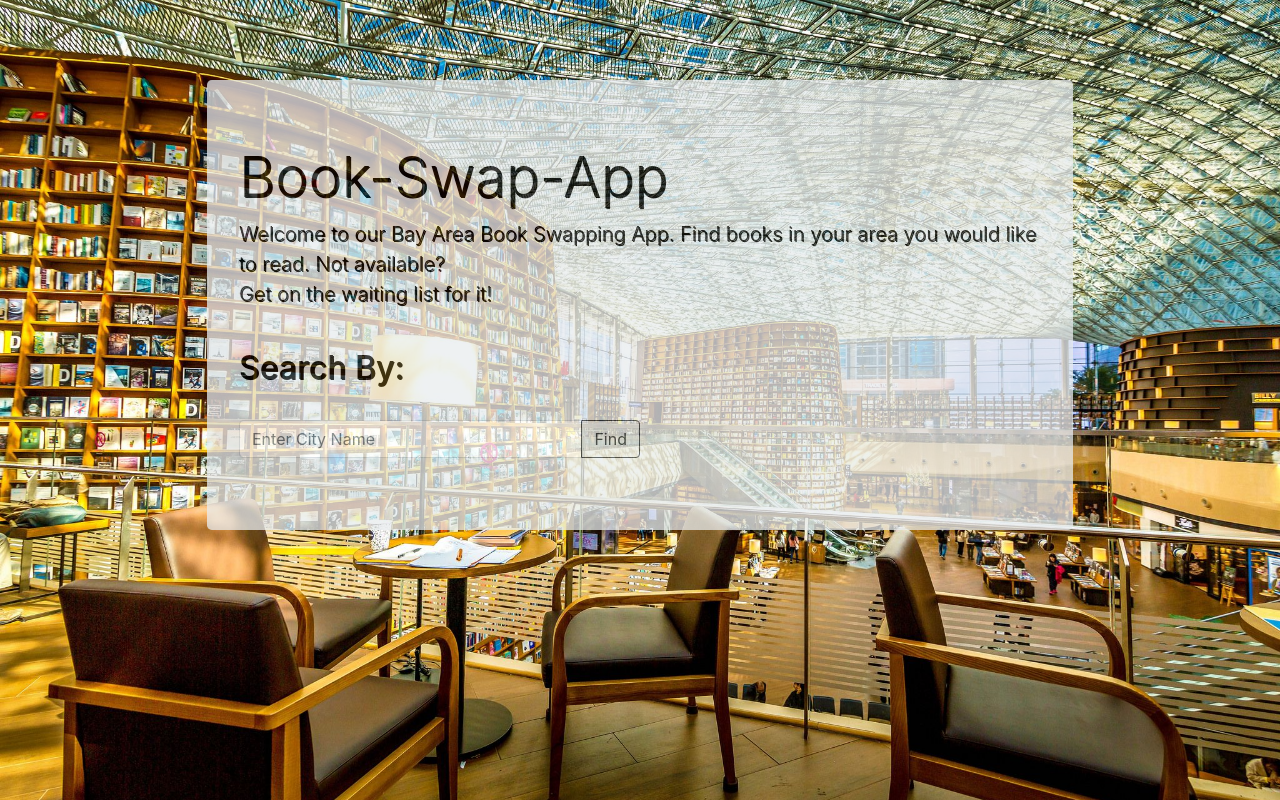
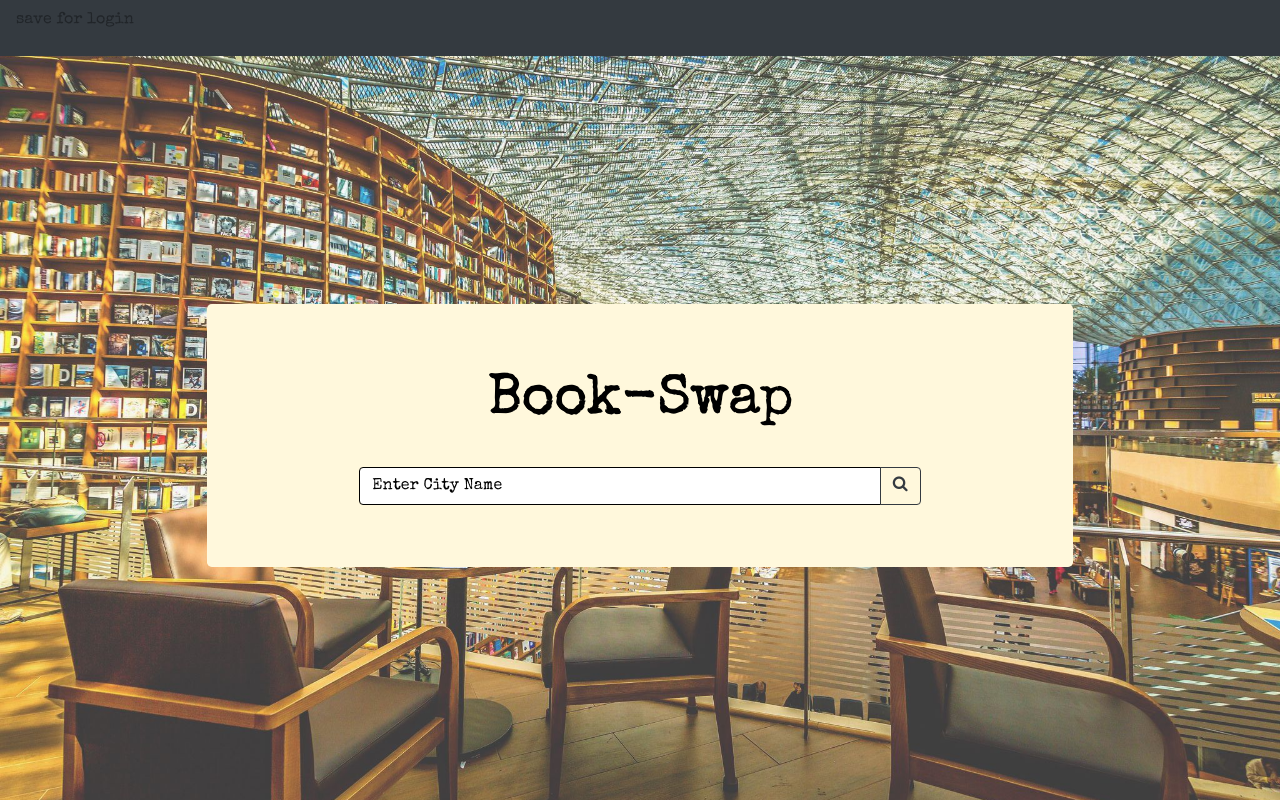
Before and after one commit to SarahJoline/book-swap-app, a website: page client/index.html in a window 1280 px wide. Drawn offline with nearby package versions, Linux system fonts and the light colour scheme.

Commit message:
updated frontend

```diff
--- a/client/css/style.css
+++ b/client/css/style.css
@@ -1,22 +1,38 @@
 body {
-    background: url(../images/starfield.jpg) no-repeat center center fixed;
+    background: url(../images/star.jpg) no-repeat center center fixed;
     background-size: cover;
+    font-family: 'Special Elite', cursive;
 }
 
 .container {
     position: relative;
-    top: 7vh;
+    top: 28vh;
     width: 70%;
+    height: 175px;
 }
 
 .jumbotron {
     height: 450px;
-    opacity: 0.75;
     text-shadow: 1px 1px black;
     color: black;
+    background: cornsilk;
+    height: 150%;
 }
 
 .input-group {
-    width: 50%;
+    width: 70%;
+    margin-left: 15%;
     text-align: center;
 }
+
+.display-4 {
+    text-align: center;
+}
+
+#input-group2 {
+    border-color: black;
+}
+
+.form-control::-webkit-input-placeholder {
+    color: black;
+  }
--- a/client/index.html
+++ b/client/index.html
@@ -7,38 +7,31 @@
     <meta http-equiv="X-UA-Compatible" content="ie=edge">
     <link rel="stylesheet" href="https://stackpath.bootstrapcdn.com/bootstrap/4.4.1/css/bootstrap.min.css"
         integrity="sha384-Vkoo8x4CGsO3+Hhxv8T/Q5PaXtkKtu6ug5TOeNV6gBiFeWPGFN9MuhOf23Q9Ifjh" crossorigin="anonymous">
+    <link rel="stylesheet" href="https://cdnjs.cloudflare.com/ajax/libs/font-awesome/4.7.0/css/font-awesome.min.css">
+    <link href="https://fonts.googleapis.com/css?family=Special+Elite&display=swap" rel="stylesheet">
     <link rel="stylesheet" type="text/css" href="css/style.css">
     <title>Group Project #2</title>
 </head>
 
 <body>
-
-  <!-- <img src="https://i.pinimg.com/originals/d2/3b/00/d23b0076a4cb97c286267400fbb94cad.jpg" alt="Starfield Library"
-  style="height: 100%; width: 100%;">  -->
-
-  <div class="container" id="box">
-    <div class="jumbotron mt-4">
+    <nav class="navbar navbar-dark bg-dark">
+        <!-- Navbar content -->
+        <p>save for login</p>
+      </nav>
+    <div class="container" id="box">
+        <div class="jumbotron mt-4">
             <bold>
-            <h1 class="display-4">Book-Swap-App</h1>
-            <p class="lead">Welcome to our Bay Area Book Swapping App. Find books in your area you would like to read.
-                Not available?
-                <br>
-                Get on the waiting list for it!
-            </p>
-            <br>
-            <!-- <hr class="my-4"> -->
-            <h2>Search By:</h2>
-        </bold>
+            <h1 class="display-4">Book-Swap</h1>
             <br>
             <div class="input-group mb-3">
-                <input type="text" class="form-control" placeholder="Enter City Name" aria-label="Recipient's username"
-                    aria-describedby="button-addon2">
+                <input type="text" class="form-control" id="input-group2" placeholder="Enter City Name" aria-label="Recipient's username"
+                aria-describedby="button-addon2">
                 <div class="input-group-append">
-                    <button class="btn btn-outline-dark" type="button" id="submitButton">Find</button>
-                </div>
+                <button class="btn btn-outline-dark" type="button" id="submitButton"><i class="fa fa-search"></i></button>
             </div>
         </div>
     </div>
+</div>
 
 
     <!-- JQuery  -->
--- a/config/config.json
+++ b/config/config.json
@@ -9,7 +9,7 @@
   },
   "production": {
     "username": "root",
-    "password": null,
+    "password": "null",
     "database": "database_production",
     "host": "127.0.0.1",
     "dialect": "mysql",
--- a/config/connection.js
+++ b/config/connection.js
@@ -1,6 +1,6 @@
 const Sequelize = require("sequelize");
 
-const sequelize = new Sequelize("bookswap_db", "root", "password", {
+const sequelize = new Sequelize("bookswap_db", "root", "ENTER YOUR PASSWORD HERE", {
   host: "localhost",
   port: 3306,
   dialect: "mysql",
@@ -11,4 +11,5 @@ const sequelize = new Sequelize("bookswap_db", "root", "password", {
   }
 });
 
+
 module.exports = sequelize;
```
Also changed, not shown: client/images/star.jpg (added), 3 other files.
